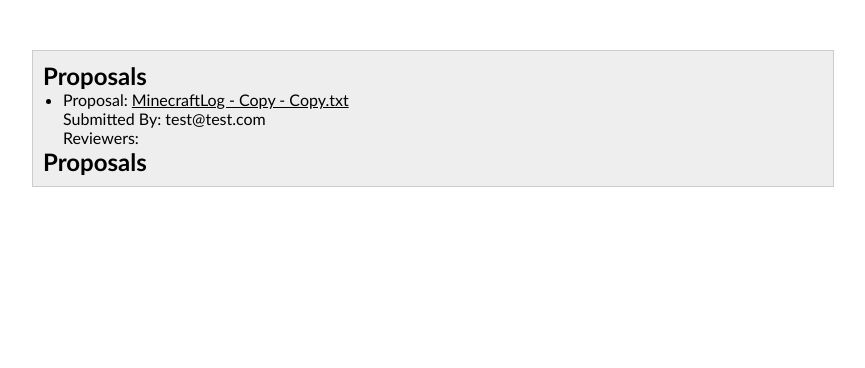
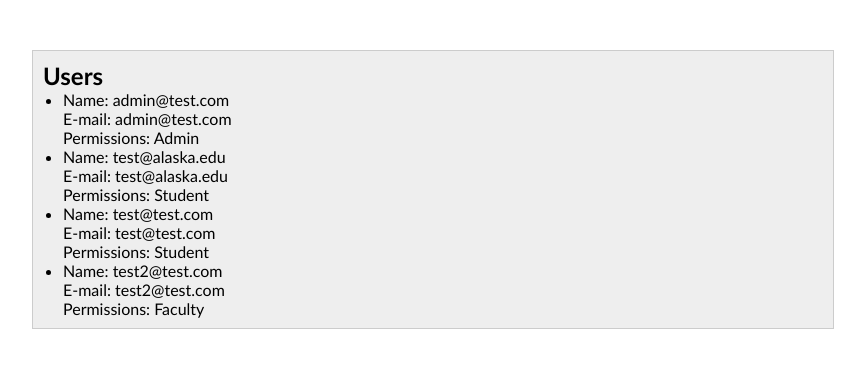
Before and after one commit to mattmcgregor/Projects-with-Maury, a PHP site: page /scratchsheet.php in a window 1280 px wide. Shown: the top 368 px of the page, without its empty margins (207-1072 px from the left). Run offline with PHP 8.4, Linux system fonts and the light colour scheme; data comes from the database, SQL or seed files in the repository.

Commit message:
Groundwork laid for user editing as admin

```diff
--- a/localweb/my portable files/scratchsheet.php
+++ b/localweb/my portable files/scratchsheet.php
@@ -7,42 +7,33 @@
 <body>
 <div id="main">
 <?php
-  $getproposals = $db->prepare("SELECT * FROM proposal");
-       echo"<h2> Proposals </h2>";
-      $getproposals->execute();
-      while($results = $getproposals->fetch(PDO::FETCH_ASSOC)){
-        $getrespectivefile = $db->prepare("SELECT * FROM files WHERE ID = :fid");
-        $getrespectivefile->execute(array(":fid"=>$results["FileID"]));
-        $rowInFileTable = $getrespectivefile->fetch(PDO::FETCH_ASSOC);
-        $getstudentwhosubmitted = $db->prepare("SELECT * FROM users WHERE UserID = :uid");
-        $getstudentwhosubmitted->execute(array(":uid"=>$rowInFileTable["UserID"]));
-        $rowInStudentTable = $getstudentwhosubmitted->fetch(PDO::FETCH_ASSOC);
-        $getreviewers = $db->prepare("SELECT * FROM review WHERE FileProposalID = :fid AND StudentID = :uid");
-        $getreviewers->execute(array(":fid"=>$results["FileID"], ":uid"=>$rowInFileTable["UserID"]));
-          echo "<ul><li>";
-            echo "Proposal:\t"."<a href=download.php?id=".$results["FileID"].">".$rowInFileTable["Name"]."</a><br>";
-            echo "Submitted By:\t".$rowInStudentTable["Username"]."<br>";
-            echo "Reviewers: <ul>";
-            while($rowInReviewTable = $getreviewers->fetch(PDO::FETCH_ASSOC)) {
-              $getReviewerAsUser = $db->prepare("SELECT * FROM users WHERE UserID = :uid");
-              $getReviewerAsUser->execute(array(":uid"=>$rowInReviewTable["ReviewerID"]));
-              $reviewerAsUser = $getReviewerAsUser->fetch(PDO::FETCH_ASSOC);
-              echo "<li>".$reviewerAsUser["Username"]."</br></li>";
-            }
-            echo "</ul>";
-           echo "</li></ul>";}
-      echo"<h2> Proposals </h2>";
-     /* $getproposals = $db->prepare("SELECT * FROM review WHERE ReviewerID > 0 AND FileReviewID > 0");
-      $getproposals->execute();
-            while($results = $getproposals->fetch(PDO::FETCH_ASSOC)){
+  $getusers = $db->prepare("SELECT * FROM users");
+       echo"<h2> Users </h2>";
+      $getusers->execute();
+      $permissionvalues = array(0 => "Student", 1 => "Faculty", 2 => "Admin");
+      while($results = $getusers->fetch(PDO::FETCH_ASSOC)){
+        echo "<ul><li>";
+          echo "Name:           ".$results["Username"]."</br>";
+          echo "E-mail:         ".$results["EmailAddress"]."</br>";
+          echo "Permissions:    ";
+          $permission = $results["Permissions"];
+          echo $permissionvalues[$permission];
+          echo "</br>";
+          echo "</ul>";
+         echo "</li></ul>";
+      }
+
+     /* $getusers = $db->prepare("SELECT * FROM review WHERE ReviewerID > 0 AND FileReviewID > 0");
+      $getusers->execute();
+            while($results = $getusers->fetch(PDO::FETCH_ASSOC)){
               echo "<ul><li>";
               echo "File:\t"."<a href=download.php?id=".$results["FileProposalID"].">Download</a>"."<br>";
       echo "</li></ul>";
       }
       echo"<h2> Here are the assigned files awaiting review.</h2>";
-      $getproposals = $db->prepare("SELECT * FROM review WHERE ReviewerID > 0 AND FileReviewID = 0");
-      $getproposals->execute();
-            while($results = $getproposals->fetch(PDO::FETCH_ASSOC)){
+      $getusers = $db->prepare("SELECT * FROM review WHERE ReviewerID > 0 AND FileReviewID = 0");
+      $getusers->execute();
+            while($results = $getusers->fetch(PDO::FETCH_ASSOC)){
               echo "<ul><li>";
               echo "File:\t"."<a href=download.php?id=".$results["FileProposalID"].">Download</a>"."<br>";
       echo "</li></ul>";
```
